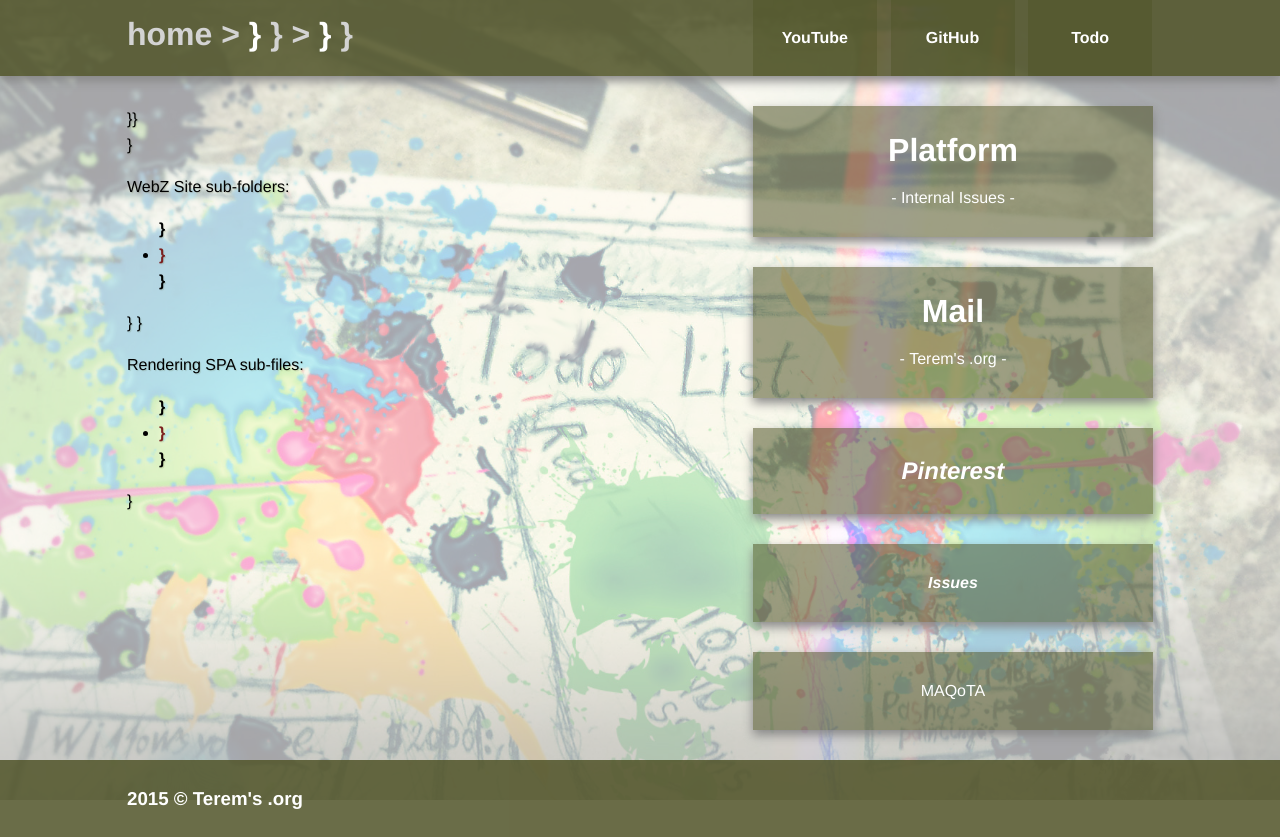
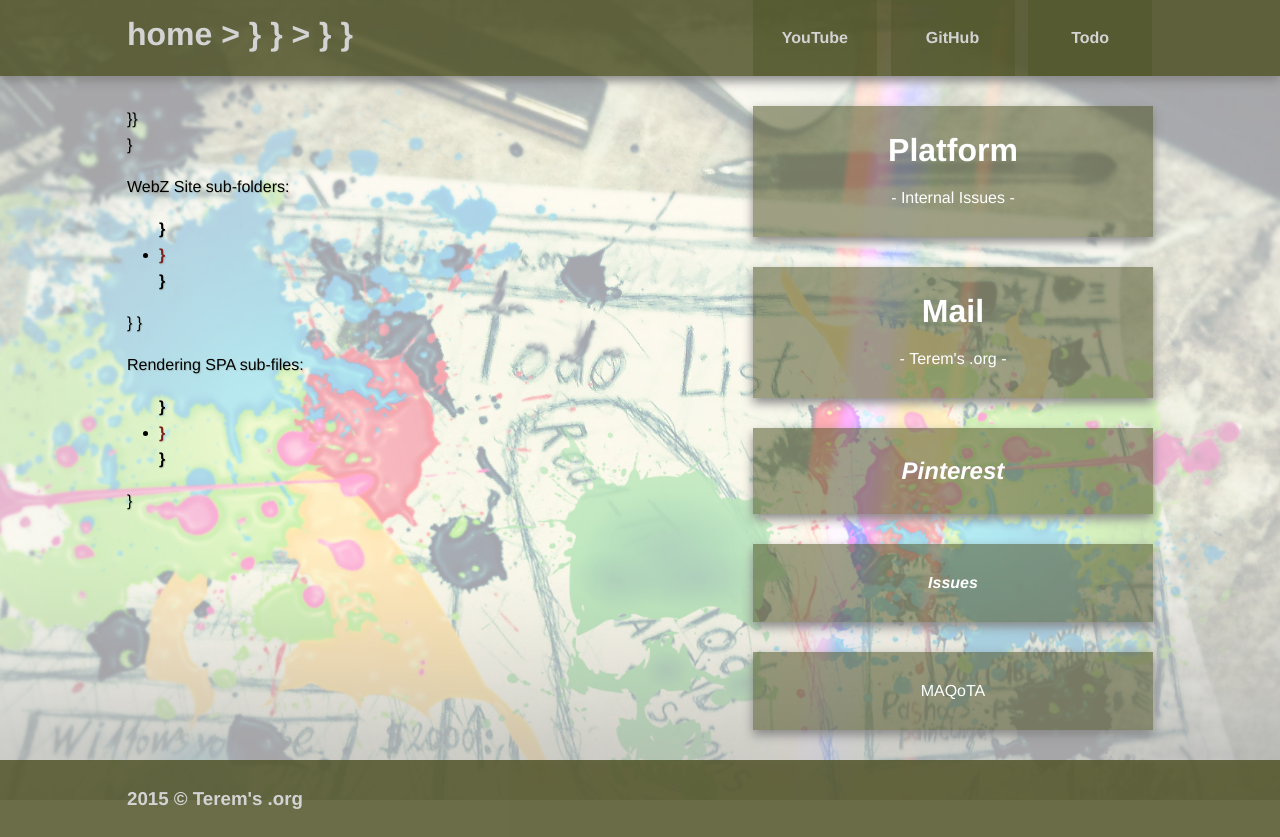
Before and after one commit to terems-org/terems-org, a browser extension: page index.html in a window 1280 px wide. Drawn offline with Linux system fonts and the light colour scheme.

Commit message:
improved coloring

```diff
--- a/sass/_theme.scss
+++ b/sass/_theme.scss
@@ -4,7 +4,8 @@ $body-font: 1.6rem/2.6rem Helvetica, Helvetica Neue, Arial;
 
 
 $ui-bg-color: #505428;
-$ui-text-color: white;
+$ui-text-color: lightgray;
+$ui-text-hover-color: white;
 
 $webz-container-bg-color: white;
 
@@ -43,7 +44,7 @@ $link-hover-color: darken(brown, 19%);
 }
 
 $footer-link-color: $ui-text-color;
-$footer-link-hover-color: $footer-link-color;
+$footer-link-hover-color: $ui-text-hover-color;
 $footer-text-color: $ui-text-color;
 $footer-padding: 0.8rem 0 0.5rem;
 
@@ -63,7 +64,7 @@ $nav-link-bg-color: $ui-bg-color;
 $nav-link-color: $ui-text-color;
 
 $nav-link-hover-bg-color: $nav-link-bg-color;
-$nav-link-hover-color: $nav-link-color;
+$nav-link-hover-color: $ui-text-hover-color;
 
 $nav-link-hover-text-decoration: $nav-link-text-decoration;
 @mixin nav-link-visited-color() {
@@ -94,7 +95,7 @@ $article-title-font-size: 2em; // TODO fix too small line-height problem !!!
 
 $article-text-shadow: 0.1rem 0.1rem 0.1rem rgba($ui-bg-color, 0.2);
 
-$dialog-text-color: $ui-text-color;
+$dialog-text-color: $ui-text-hover-color;
 $dialog-padding: 1rem 5%;
 
 
```
Also changed, not shown: css/webz.css.
